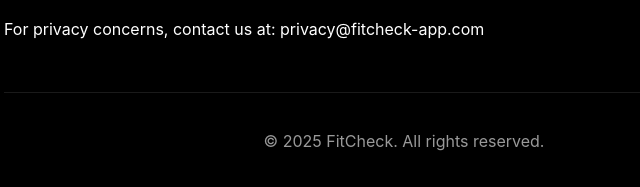
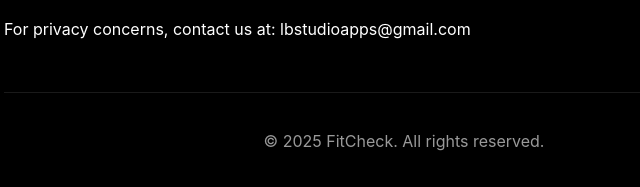
Before and after one commit to FitCheck-App/fitcheck-app.github.io, a plain HTML site: page privacy.html in a window 1280 px wide. Shown: the part 1409-1596 px from the top of the page, 236-876 px from the left. Drawn offline with Linux system fonts and the light colour scheme.

Commit message:
Update privacy.html

```diff
--- a/privacy.html
+++ b/privacy.html
@@ -65,7 +65,7 @@
 
             <section>
                 <h2>6. Contact Us</h2>
-                <p>For privacy concerns, contact us at: privacy@fitcheck-app.com</p>
+                <p>For privacy concerns, contact us at: lbstudioapps@gmail.com</p>
             </section>
         </main>
         <footer>
```
